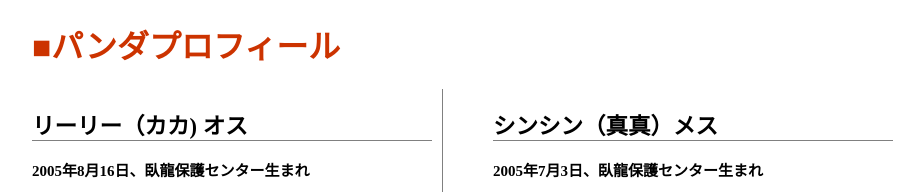
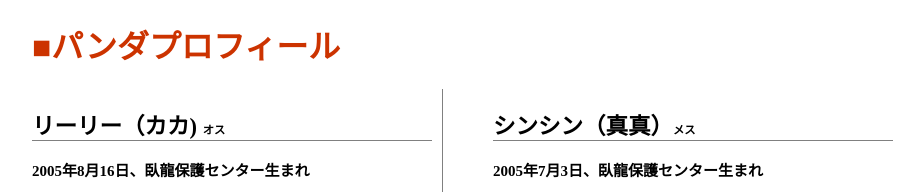
Before and after one commit to update3103/learning, a plain HTML site: page 20171022/index.html in a window 1280 px wide. Shown: the top 192 px of the page, without its empty margins (26-941 px from the left). Drawn offline with Linux system fonts and the light colour scheme.

Commit message:
update style.css

```diff
--- a/20171022/style.css
+++ b/20171022/style.css
@@ -51,6 +51,6 @@
   width: 300px;
 }
 
-#gender{
+.gender{
   font-size:50%
 }
```
